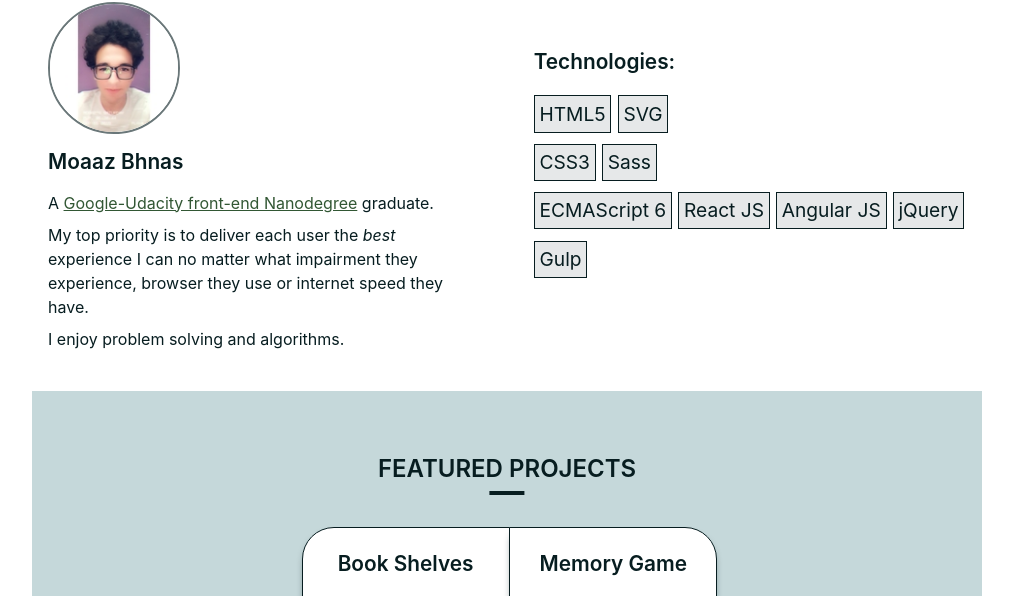
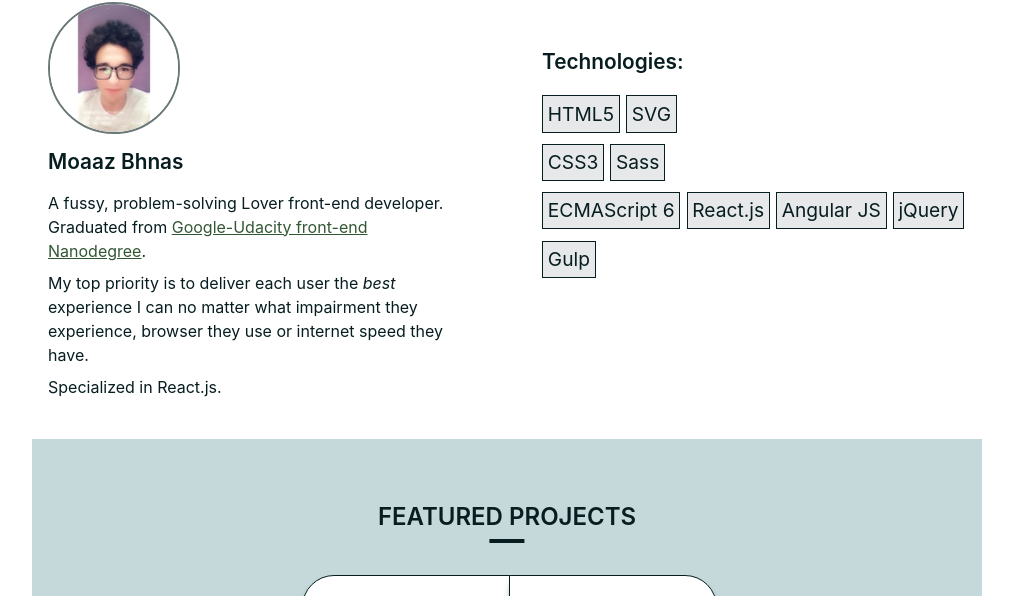
Before and after one commit to moaaz-bhnas/portfolio-source-code, a website: page app/index.html in a window 1280 px wide. Shown: the part 1176-1772 px from the top of the page, without its empty margins (133-1146 px from the left). Drawn offline with Linux system fonts and the light colour scheme; files whose address does not match are found by name.

Commit message:
edited (about) content

```diff
--- a/app/index.html
+++ b/app/index.html
@@ -127,7 +127,7 @@
               <li id="js" class="techs-group">
                 <ul>
                   <li class="tech"><abbr title="European Computer Manufacturers Association Script">ECMAScript</abbr> 6</li>
-                  <li class="tech">React <abbr title="JavaScript">JS</abbr></li>
+                  <li class="tech">React.<abbr title="JavaScript">js</abbr></li>
                   <li class="tech">Angular <abbr title="JavaScript">JS</abbr></li>
                   <li class="tech">jQuery</li>
                 </ul>
@@ -142,13 +142,13 @@
             <img id="avatar" src="images/me.jpg" alt="Me">
             <h3>Moaaz Bhnas</h3>
             <p>
-              A <a href="https://www.udacity.com/course/front-end-web-developer-nanodegree--nd001">Google-Udacity front-end Nanodegree</a> graduate.
+                A fussy, problem-solving Lover front-end developer. Graduated from <a href="https://www.udacity.com/course/front-end-web-developer-nanodegree--nd001">Google-Udacity front-end Nanodegree</a>.
             </p>
             <p>
               My top priority is to deliver each user the <em>best</em> experience I can no matter what impairment they experience, browser they use or internet speed they have.
             </p>
             <p>
-              I enjoy problem solving and algorithms.
+              Specialized in React.js.
             </p>
           </article>
         </section><!--/#about-->
```
